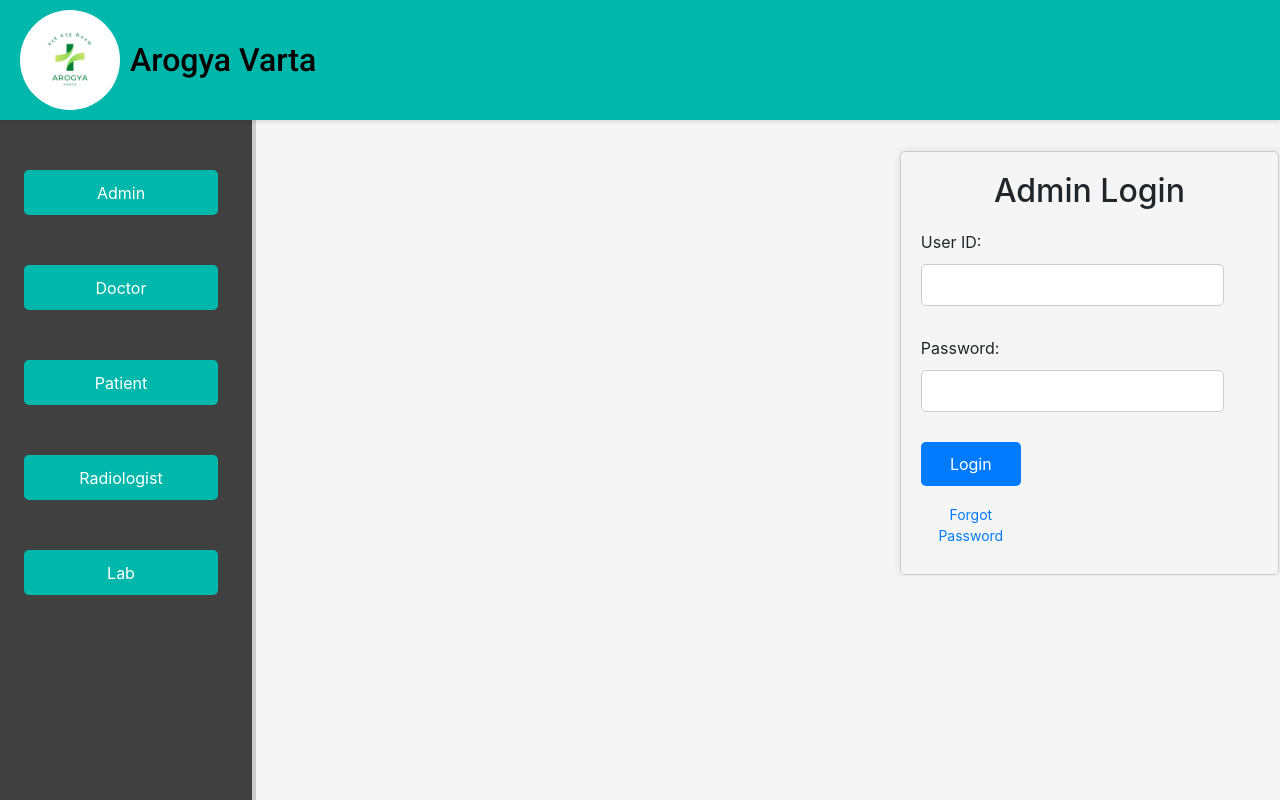
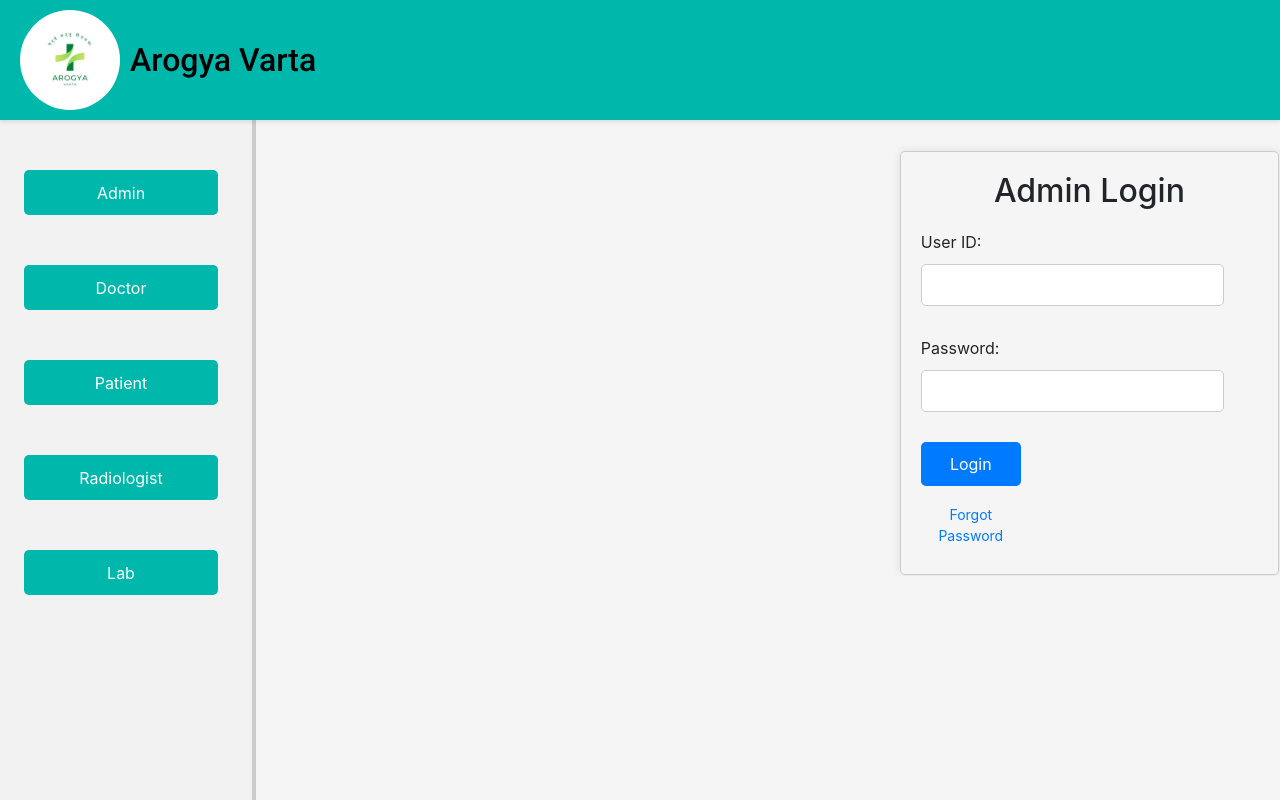
Before and after one commit to The-furious/AVfrontend, a React (Create React App) app in the folder avfrontend/: page / in a window 1280 px wide. Built offline with nearby package versions, Linux system fonts and the light colour scheme; the HTML template or start-up script is replaced by a standard one.

Commit message:
Enhanced colour of sidebar

```diff
--- a/avfrontend/src/components/Signup/SignUpHomePage.css
+++ b/avfrontend/src/components/Signup/SignUpHomePage.css
@@ -1,7 +1,7 @@
-
+/*
 row{
   height: 100dvh;
-}
+} */
 header {
   background-color: #4CAF50;
   color: white;
@@ -24,7 +24,7 @@ header {
 
 .sidebar {
   width: 20%;
-  background-color: #404040;
+  background-color: #f2f2f2 ;
   border-right: 4px solid #ccc;
   padding-right: 10px;
 
```
